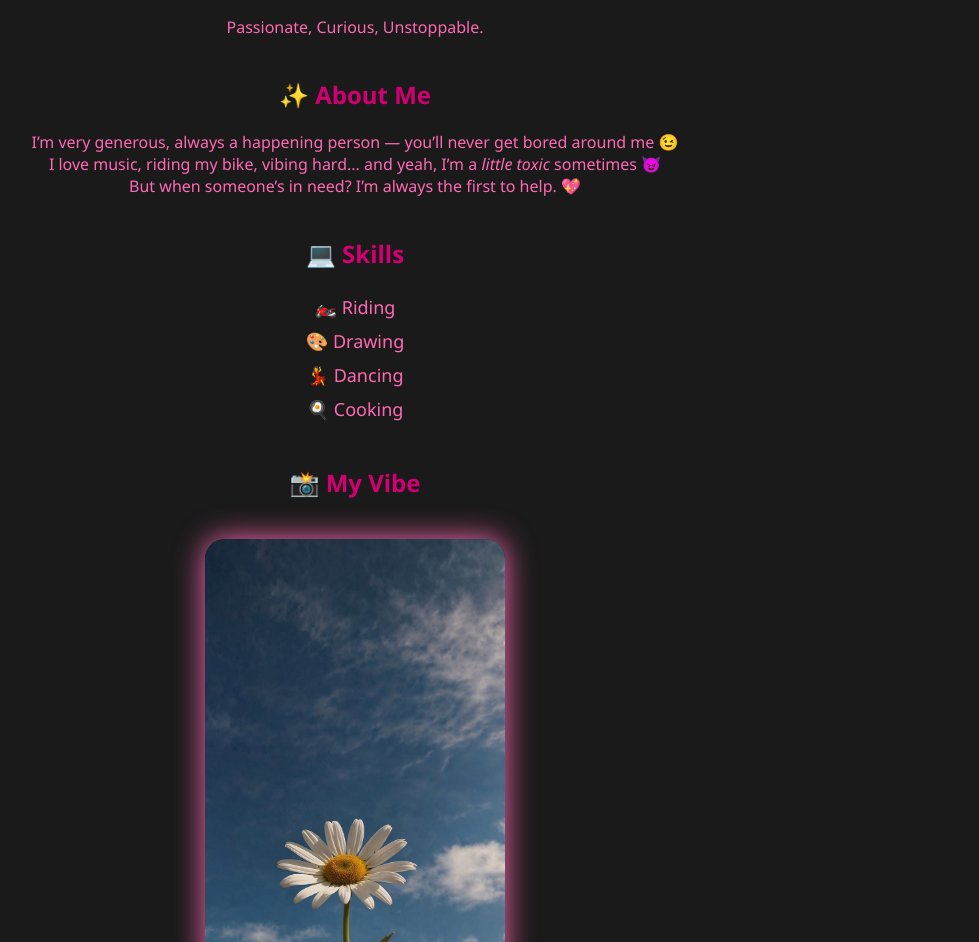
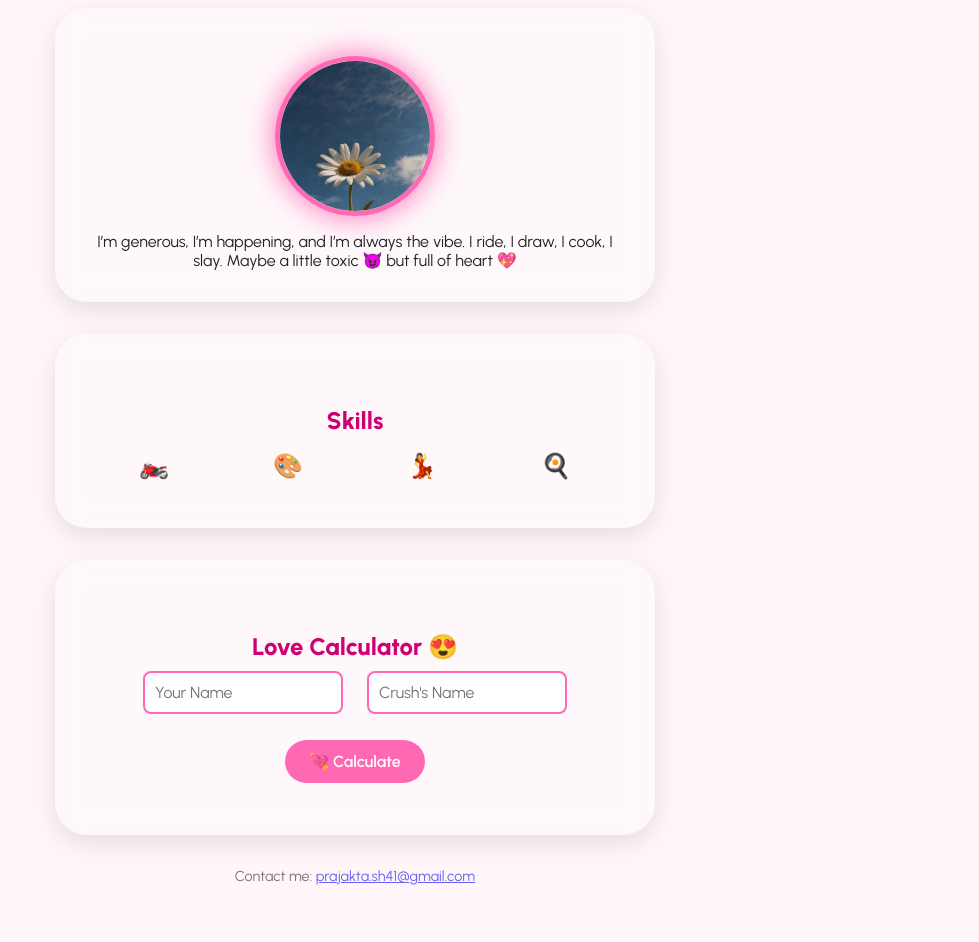
Before and after one commit to Praju9769/prajakta.github.io, a plain HTML site: page index.html in a window 1280 px wide. Shown: the part 161-1103 px from the top of the page, without its empty margins (285-1264 px from the left). Drawn offline with Linux system fonts and the light colour scheme.

Commit message:
index.html

```diff
--- a/index.html
+++ b/index.html
@@ -1,181 +1,168 @@
 <!DOCTYPE html>
-<html>
+<html lang="en">
 <head>
-  <title>Prajakta's Portfolio</title>
-  <link rel="stylesheet" href="style.css" />
+  <meta charset="UTF-8">
+  <meta name="viewport" content="width=device-width, initial-scale=1.0">
+  <title>Prajakta ✦ Portfolio 2025</title>
+  <link rel="stylesheet" href="style.css">
   <style>
+    @import url('https://fonts.googleapis.com/css2?family=Urbanist:wght@400;600;800&display=swap');
+    :root {
+      --bg-light: #fef6f9;
+      --bg-dark: #181818;
+      --text-light: #222;
+      --text-dark: #fff;
+      --accent: #ff69b4;
+      --glass: rgba(255, 255, 255, 0.25);
+    }
+    * {
+      margin: 0;
+      padding: 0;
+      box-sizing: border-box;
+      font-family: 'Urbanist', sans-serif;
+    }
     body {
-      transition: background-color 0.6s ease, color 0.6s ease;
+      background: var(--bg-light);
+      color: var(--text-light);
+      min-height: 100vh;
+      display: flex;
+      flex-direction: column;
+      align-items: center;
+      padding: 3rem 1rem;
+      transition: all 0.4s ease;
+    }
+    body.dark {
+      background: var(--bg-dark);
+      color: var(--text-dark);
+    }
+    header {
+      text-align: center;
+      margin-bottom: 2rem;
+    }
+    h1 {
+      font-size: 3rem;
+      font-weight: 800;
+      color: var(--accent);
+    }
+    p.tagline {
+      font-size: 1.2rem;
+      margin-top: 0.5rem;
+      font-weight: 500;
+    }
+    section.card {
+      background: var(--glass);
+      backdrop-filter: blur(12px);
+      -webkit-backdrop-filter: blur(12px);
+      border-radius: 2rem;
+      padding: 2rem;
+      width: 90%;
+      max-width: 600px;
+      box-shadow: 0 8px 24px rgba(0,0,0,0.1);
+      margin-bottom: 2rem;
+    }
+    .photo {
+      width: 160px;
+      height: 160px;
+      border-radius: 50%;
+      object-fit: cover;
+      border: 5px solid var(--accent);
+      margin: 1rem auto;
+      display: block;
+    }
+    .skills {
+      display: flex;
+      justify-content: space-around;
+      font-size: 1.5rem;
+      padding: 1rem 0;
+    }
+    .btn {
+      padding: 12px 24px;
+      background: var(--accent);
+      border: none;
+      color: #fff;
+      border-radius: 999px;
+      font-weight: 600;
+      cursor: pointer;
+      margin: 1rem auto;
+      display: block;
+      transition: all 0.3s ease;
+    }
+    .btn:hover {
+      opacity: 0.85;
+    }
+    .switch-mode {
+      position: fixed;
+      top: 1rem;
+      right: 1rem;
+      background: none;
+      border: none;
+      font-size: 1.5rem;
+      cursor: pointer;
+    }
+    footer {
+      margin-top: auto;
+      font-size: 0.9rem;
+      text-align: center;
+      opacity: 0.6;
     }
   </style>
 </head>
+<body>
+  <button class="switch-mode" onclick="toggleMode()">🌓</button>
+  <header>
+    <h1>Prajakta Shinde</h1>
+    <p class="tagline">✨ Always Vibin'. Little Toxic. Always Sweet ✨</p>
+  </header>
 
-<body class="light-mode">
-  <h1>Prajakta Shinde 💖</h1>
-  <p>Passionate, Curious, Unstoppable.</p>
+  <section class="card">
+    <img src="myphoto.jpg" alt="Prajakta's photo" class="photo">
+    <p>I’m generous, I’m happening, and I’m always the vibe. I ride, I draw, I cook, I slay. Maybe a little toxic 😈 but full of heart 💖</p>
+  </section>
 
-  <h2>✨ About Me</h2>
-  <p>
-    I’m very generous, always a happening person — you’ll never get bored around me 😉<br>
-    I love music, riding my bike, vibing hard... and yeah, I’m a <em>little toxic</em> sometimes 😈<br>
-    But when someone’s in need? I’m always the first to help. 💖
-  </p>
+  <section class="card">
+    <h2>Skills</h2>
+    <div class="skills">
+      <span>🏍️</span>
+      <span>🎨</span>
+      <span>💃</span>
+      <span>🍳</span>
+    </div>
+  </section>
 
-  <h2>💻 Skills</h2>
-  <ul>
-    <li>🏍️ Riding</li>
-    <li>🎨 Drawing</li>
-    <li>💃 Dancing</li>
-    <li>🍳 Cooking</li>
-  </ul>
+  <section class="card">
+    <h2>Love Calculator 😍</h2>
+    <input type="text" id="yourName" placeholder="Your Name">
+    <input type="text" id="crushName" placeholder="Crush's Name">
+    <button class="btn" onclick="calculateLove()">💘 Calculate</button>
+    <p id="loveResult"></p>
+  </section>
 
-  <h2>📸 My Vibe</h2>
-  <img src="myphoto.jpg" alt="My Cute Face 😘" />
-
-  <h2>📞 Contact</h2>
-  <p>Email: prajakta.sh41@gmail.com</p>
-
-  <h2>Love Calculator 😍</h2>
-  <input type="text" id="yourName" placeholder="Your Name">
-  <input type="text" id="crushName" placeholder="Crush's Name">
-  <button onclick="calculateLove()">💘 Calculate</button>
-  <p id="loveResult"></p>
-
-  <br><br>
-  <button id="moodBtn" onclick="toggleMood()">🌞 Switch to Night</button>
-  <button id="musicBtn" onclick="toggleMusic()">▶️ Play</button>
-  <input type="range" id="volumeSlider" min="0" max="1" step="0.01" value="0.5" onchange="setVolume(this.value)" />
-  <button onclick="surpriseMe()">Click Me, Baby 😘</button>
-  <button onclick="changeMood()">Change My Mood</button>
-
-  <h2 id="moodText">I’m feeling cute today 😘</h2>
-
-  <audio id="bgMusic" loop>
-    <source src="softvibe.mp3" type="audio/mpeg">
-  </audio>
-
-  <canvas id="visualizer" width="600" height="100"></canvas>
+  <footer>
+    Contact me: <a href="mailto:prajakta.sh41@gmail.com">prajakta.sh41@gmail.com</a>
+  </footer>
 
   <script>
-    // Mood toggle
-    function toggleMood() {
-      const body = document.body;
-      const btn = document.getElementById("moodBtn");
-
-      if (body.classList.contains("dark-mode")) {
-        body.classList.replace("dark-mode", "light-mode");
-        btn.innerText = "🌞 Switch to Night";
-      } else {
-        body.classList.replace("light-mode", "dark-mode");
-        btn.innerText = "🌙 Switch to Day";
-      }
-    }
-
-    // Auto theme
-    window.onload = function () {
-      const hour = new Date().getHours();
-      const body = document.body;
-      const btn = document.getElementById("moodBtn");
-
-      if (hour >= 19 || hour <= 6) {
-        body.classList.remove("light-mode");
-        body.classList.add("dark-mode");
-        if (btn) btn.innerText = "🌙 Switch to Day";
-      } else {
-        body.classList.remove("dark-mode");
-        body.classList.add("light-mode");
-        if (btn) btn.innerText = "🌞 Switch to Night";
-      }
-    };
-
-    function surpriseMe() {
-      alert("I, love you 💖");
-      document.body.style.backgroundColor = "#ffe4e1";
-    }
-
-    function changeMood() {
-      const moods = ["🔥 Feeling hot!", "💖 Feeling lovely!", "😈 Ready to conquer!", "😎 Chillin’ like a queen"];
-      const randomMood = moods[Math.floor(Math.random() * moods.length)];
-      document.getElementById("moodText").innerText = randomMood;
+    function toggleMode() {
+      document.body.classList.toggle('dark');
     }
 
     function calculateLove() {
-      let name1 = document.getElementById("yourName").value.trim();
-      let name2 = document.getElementById("crushName").value.trim();
+      const name1 = document.getElementById("yourName").value.trim();
+      const name2 = document.getElementById("crushName").value.trim();
+      const output = document.getElementById("loveResult");
 
       if (!name1 || !name2) {
-        alert("You forgot the names, gorgeous 😘");
+        alert("Names needed cutie 💖");
         return;
       }
 
-      let loveScore = Math.floor(Math.random() * 100) + 1;
-      let resultText = document.getElementById("loveResult");
-
-      let message = "";
-
-      if (loveScore > 80) {
-        message = `🔥 ${name1} & ${name2} = ${loveScore}%. You're soulmates! 💍💖`;
-      } else if (loveScore > 50) {
-        message = `💘 ${name1} & ${name2} = ${loveScore}%. There’s definitely a spark 😉`;
-      } else if (loveScore > 30) {
-        message = `🫣 ${name1} & ${name2} = ${loveScore}%. Flirty vibes, but complicated…`;
+      const score = Math.floor(Math.random() * 100) + 1;
+      if (score > 80) {
+        output.innerText = `🔥 ${name1} & ${name2} = ${score}%. You're soulmates! 💍`;
+      } else if (score > 50) {
+        output.innerText = `💘 ${name1} & ${name2} = ${score}%. There’s a spark!`;
       } else {
-        message = `💔 ${name1} & ${name2} = ${loveScore}%. Hmm… maybe just friends? 😅`;
-      }
-
-      resultText.innerText = message;
-    }
-
-    function setVolume(vol) {
-      const music = document.getElementById("bgMusic");
-      music.volume = vol;
-    }
-
-    const audioCtx = new (window.AudioContext || window.webkitAudioContext)();
-    const audioElement = document.getElementById("bgMusic");
-    const canvas = document.getElementById("visualizer");
-    const canvasCtx = canvas.getContext("2d");
-
-    const source = audioCtx.createMediaElementSource(audioElement);
-    const analyser = audioCtx.createAnalyser();
-    source.connect(analyser);
-    analyser.connect(audioCtx.destination);
-
-    analyser.fftSize = 64;
-    const bufferLength = analyser.frequencyBinCount;
-    const dataArray = new Uint8Array(bufferLength);
-
-    function draw() {
-      requestAnimationFrame(draw);
-      analyser.getByteFrequencyData(dataArray);
-      canvasCtx.clearRect(0, 0, canvas.width, canvas.height);
-
-      const barWidth = (canvas.width / bufferLength) * 2.5;
-      let x = 0;
-
-      for (let i = 0; i < bufferLength; i++) {
-        const barHeight = dataArray[i];
-        canvasCtx.fillStyle = "#ff69b4";
-        canvasCtx.fillRect(x, canvas.height - barHeight / 2, barWidth, barHeight / 2);
-        x += barWidth + 1;
-      }
-    }
-    draw();
-
-    function toggleMusic() {
-      const music = document.getElementById("bgMusic");
-      const btn = document.getElementById("musicBtn");
-
-      if (audioCtx.state === "suspended") {
-        audioCtx.resume();
-      }
-
-      if (music.paused) {
-        music.play();
-        btn.innerText = "⏸️ Pause";
-      } else {
-        music.pause();
-        btn.innerText = "▶️ Play";
+        output.innerText = `😬 ${name1} & ${name2} = ${score}%. Could work... maybe 😅`;
       }
     }
   </script>
```
